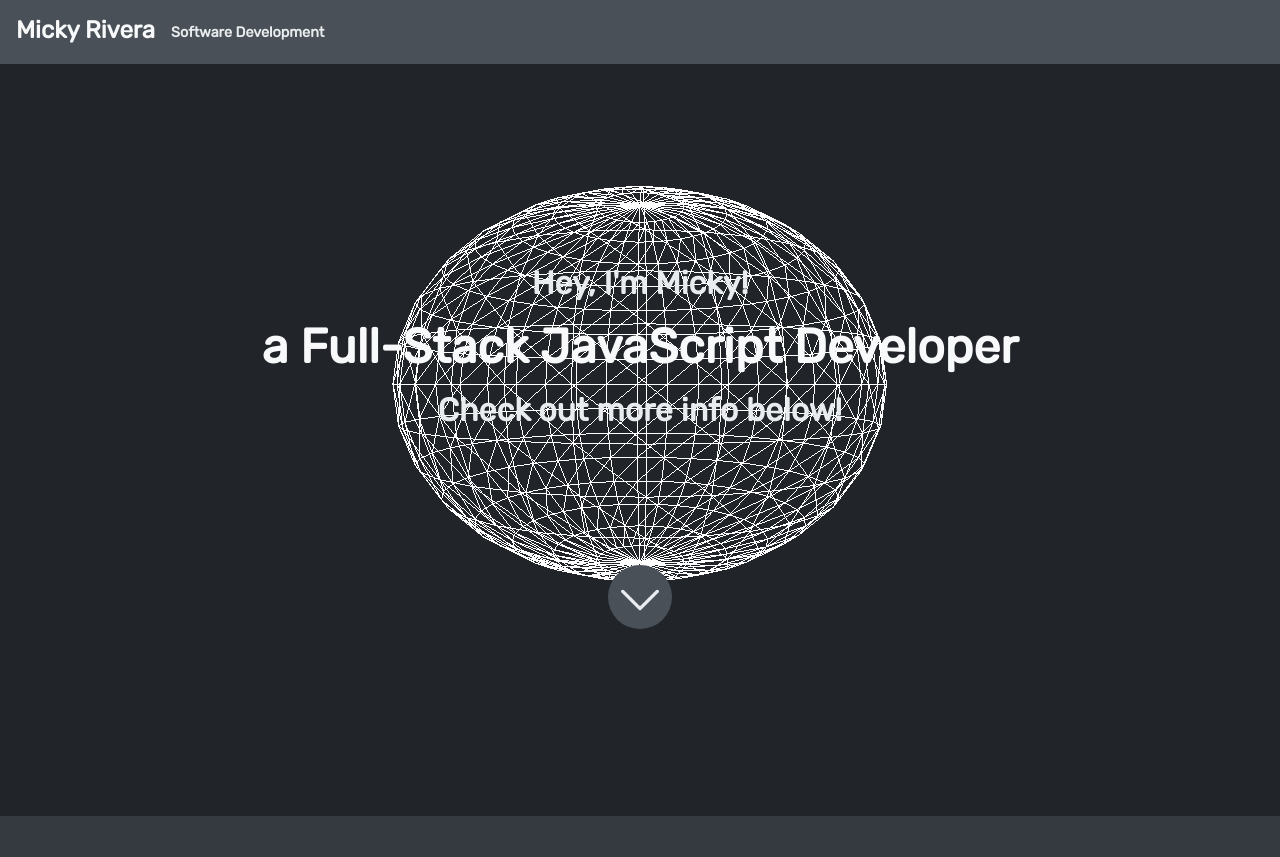
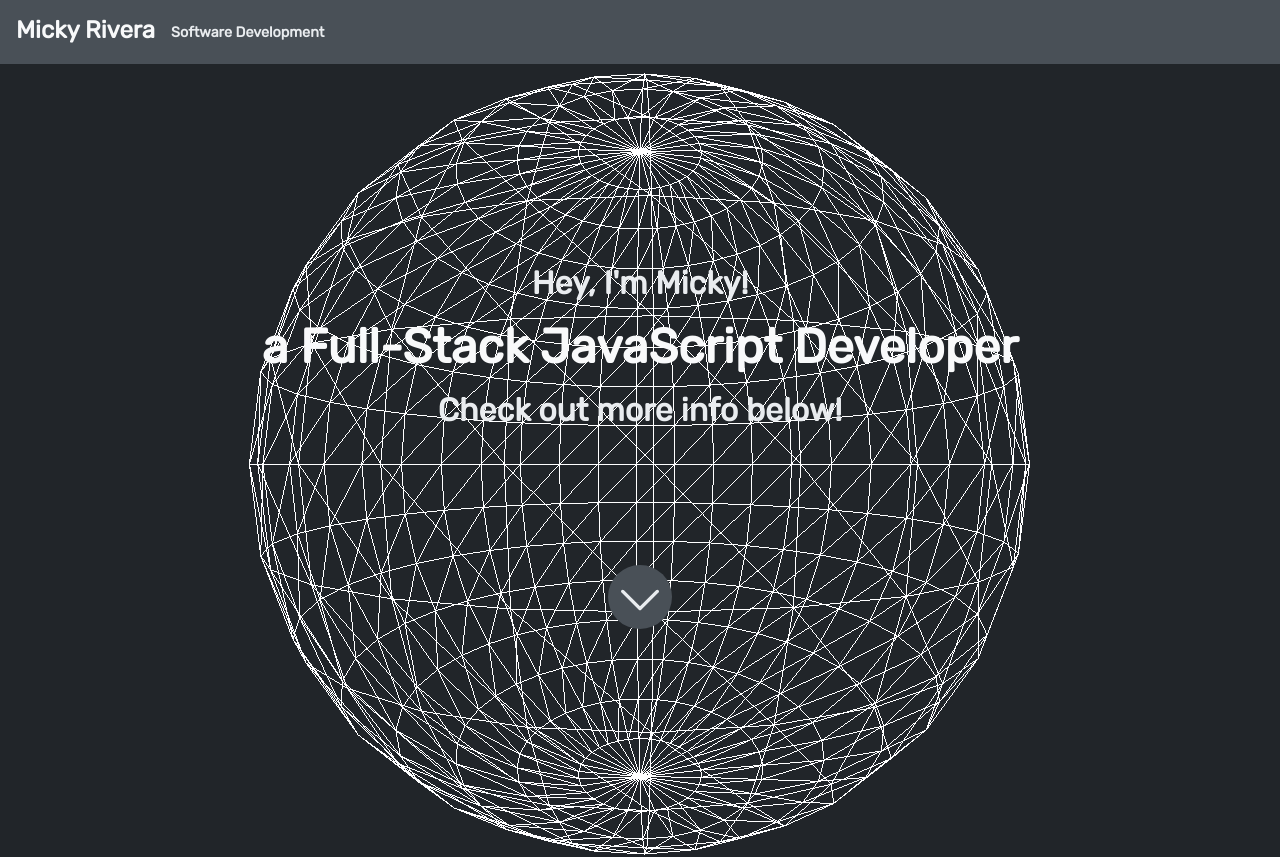
Before and after one commit to micky-rivera/portfolio_site, a Next.js app: page / in a window 1280 px wide. Shown: the top 857 px of the page. Built offline with nearby package versions, Linux system fonts and the light colour scheme.

Commit message:
globe sized

```diff
--- a/components/Globe.tsx
+++ b/components/Globe.tsx
@@ -21,9 +21,9 @@ const Globe = () => {
                 canvas: canvasElement!,
             });
             renderer.setPixelRatio(window.devicePixelRatio);
-            renderer.setSize(canvasElement.offsetWidth, canvasElement.offsetHeight);
+            renderer.setSize(window.innerWidth, window.innerHeight);
 
-            camera.position.setZ(35);
+            camera.position.setZ(25);
 
             const geometry = new THREE.SphereGeometry(15,32,16);
             const material = new THREE.MeshBasicMaterial({
--- a/styles/Globe.module.css
+++ b/styles/Globe.module.css
@@ -1,12 +1,14 @@
 .globe__container {
     width: 100%;
-    height: fit-content;
     position: absolute;
+    top: 4rem;
     z-index: 0;
     overflow: hidden;
 }
 
 .globe__canvas {
-    height: 40rem;
-    width: 80rem;
+    width: 50%;
+    height: 100%;
+    display: block;
+    margin: auto;
 }
```
